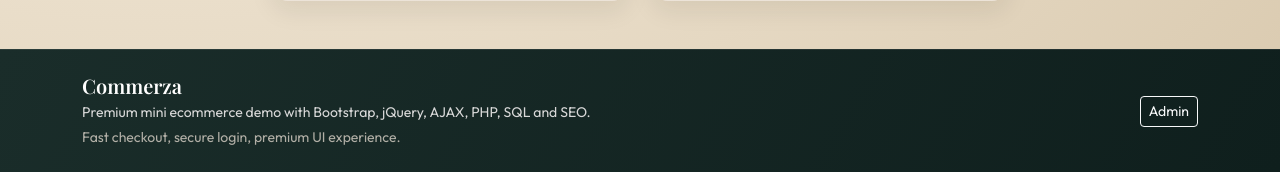
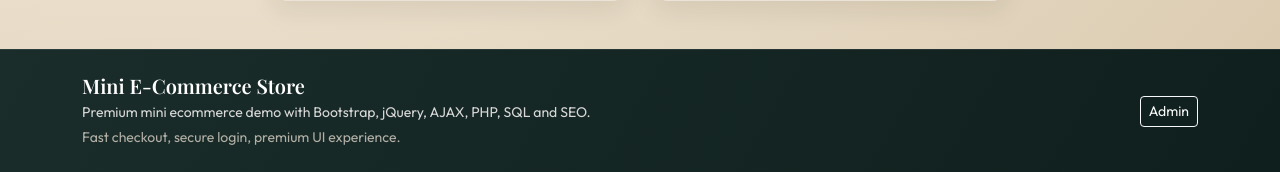
Before and after one commit to ahmershahdev/mini-ecommerce, a PHP site: page / in a window 1280 px wide. Shown: the part 1119-1291 px from the top of the page. Run offline with PHP 8.4, Linux system fonts and the light colour scheme; data comes from the database, SQL or seed files in the repository.

Commit message:
Fixing Names & Database Connectivity Issue

```diff
--- a/404.php
+++ b/404.php
@@ -1,7 +1,7 @@
 <?php
 require_once 'config/db.php';
 
-$pageTitle = '404 Not Found | Commerza';
+$pageTitle = '404 Not Found | Mini E-Commerce';
 $metaDescription = 'The page you requested was not found.';
 $metaKeywords = '404, not found';
 
--- a/admin/backend/product_crud.php
+++ b/admin/backend/product_crud.php
@@ -1,5 +1,5 @@
 <?php
-require_once '../../config/db.php';
+require_once 'config/db.php';
 
 if (!isset($_SESSION['admin_id'])) {
     header('Location: ' . $APP_PATH . '/admin-login');
--- a/admin/frontend/admin-login.php
+++ b/admin/frontend/admin-login.php
@@ -1,5 +1,5 @@
 <?php
-require_once '../../config/db.php';
+require_once 'config/db.php';
 
 if (isset($_SESSION['admin_id'])) {
     header('Location: ' . $APP_PATH . '/admin-panel');
@@ -63,7 +63,7 @@ if (isset($_POST['admin_login'])) {
 <head>
     <meta charset="utf-8">
     <meta name="viewport" content="width=device-width, initial-scale=1">
-    <title>Admin Login | Commerza</title>
+    <title>Admin Login | Mini E-Commerce</title>
     <link href="https://cdn.jsdelivr.net/npm/bootstrap@5.3.3/dist/css/bootstrap.min.css" rel="stylesheet">
     <link href="<?php echo $APP_PATH; ?>/assets/css/style.css" rel="stylesheet">
 </head>
--- a/admin/frontend/admin-panel.php
+++ b/admin/frontend/admin-panel.php
@@ -1,5 +1,5 @@
 <?php
-require_once '../../config/db.php';
+require_once 'config/db.php';
 
 if (!isset($_SESSION['admin_id'])) {
     header('Location: ' . $APP_PATH . '/admin-login');
@@ -31,7 +31,7 @@ $msg = isset($_GET['msg']) ? $_GET['msg'] : '';
 <head>
     <meta charset="utf-8">
     <meta name="viewport" content="width=device-width, initial-scale=1">
-    <title>Admin Panel | Commerza</title>
+    <title>Admin Panel | Mini E-Commerce</title>
     <link href="https://cdn.jsdelivr.net/npm/bootstrap@5.3.3/dist/css/bootstrap.min.css" rel="stylesheet">
     <link href="<?php echo $APP_PATH; ?>/assets/css/style.css" rel="stylesheet">
 </head>
--- a/backend/cart_api.php
+++ b/backend/cart_api.php
@@ -1,5 +1,5 @@
 <?php
-require_once '../config/db.php';
+require_once 'config/db.php';
 header('Content-Type: application/json');
 
 if (!isset($_POST['product_id'])) {
--- a/cart.php
+++ b/cart.php
@@ -36,8 +36,8 @@ if (isset($_GET['remove'])) {
 
 $cartPath = (isset($APP_PATH) ? $APP_PATH : '') . '/cart';
 
-$pageTitle = 'Your Cart | Commerza';
-$metaDescription = 'Manage your cart and checkout quickly at Commerza.';
+$pageTitle = 'Your Cart | Mini E-Commerce';
+$metaDescription = 'Manage your cart and checkout quickly at our Mini E-Commerce Store.';
 $metaKeywords = 'cart, checkout, ecommerce';
 
 require_once 'includes/header.php';
--- a/checkout.php
+++ b/checkout.php
@@ -44,8 +44,8 @@ if (isset($_POST['place_order'])) {
     }
 }
 
-$pageTitle = 'Checkout | Commerza';
-$metaDescription = 'Place your order quickly from Commerza checkout.';
+$pageTitle = 'Checkout | Mini E-Commerce';
+$metaDescription = 'Place your order quickly from Mini E-Commerce checkout.';
 $metaKeywords = 'checkout, order, buy';
 
 require_once 'includes/header.php';
--- a/includes/footer.php
+++ b/includes/footer.php
@@ -2,7 +2,7 @@
     <div class="container py-4">
         <div class="row g-3 align-items-center">
             <div class="col-md-6">
-                <h5 class="footer-title mb-1">Commerza</h5>
+                <h5 class="footer-title mb-1">Mini E-Commerce Store</h5>
                 <p class="mb-1 small">Premium mini ecommerce demo with Bootstrap, jQuery, AJAX, PHP, SQL and SEO.</p>
                 <p class="mb-0 small footer-muted">Fast checkout, secure login, premium UI experience.</p>
             </div>
--- a/includes/header.php
+++ b/includes/header.php
@@ -1,9 +1,9 @@
 <?php
 if (!isset($pageTitle)) {
-    $pageTitle = 'Commerza - Mini Ecommerce';
+    $pageTitle = ' Mini Ecommerce';
 }
 if (!isset($metaDescription)) {
-    $metaDescription = 'Commerza mini ecommerce website with premium responsive storefront.';
+    $metaDescription = 'Mini E-Commerce Store with premium responsive storefront.';
 }
 if (!isset($metaKeywords)) {
     $metaKeywords = 'ecommerce, shopping, cart, admin panel';
@@ -57,7 +57,7 @@ $appPathSafe = isset($APP_PATH) ? $APP_PATH : '';
 <body>
     <nav class="navbar navbar-expand-lg navbar-dark top-nav sticky-top">
         <div class="container">
-            <a class="navbar-brand brand-mark" href="<?php echo $appPathSafe; ?>/">Commerza</a>
+            <a class="navbar-brand brand-mark" href="<?php echo $appPathSafe; ?>/">Mini E-Commerce</a>
             <button class="navbar-toggler" type="button" data-bs-toggle="collapse" data-bs-target="#mainNav" aria-controls="mainNav" aria-expanded="false" aria-label="Toggle navigation">
                 <span class="navbar-toggler-icon"></span>
             </button>
--- a/index.php
+++ b/index.php
@@ -1,8 +1,8 @@
 <?php
 require_once 'config/db.php';
 
-$pageTitle = 'Commerza | Premium Shopping';
-$metaDescription = 'Buy Product A to Product E from Commerza mini ecommerce storefront.';
+$pageTitle = 'Mini E-Commerce | Premium Shopping';
+$metaDescription = 'Buy Product A to Product E from mini ecommerce storefront.';
 $metaKeywords = 'product a, product b, product c, product d, product e, online store';
 
 $products = array();
@@ -34,7 +34,7 @@ foreach ($products as $p) {
 $extraHead = '<script type="application/ld+json">' . json_encode(array(
     '@context' => 'https://schema.org',
     '@type' => 'WebSite',
-    'name' => 'Commerza',
+    'name' => 'Mini E-Commerce',
     'url' => $baseUrl,
     'potentialAction' => array(
         '@type' => 'SearchAction',
--- a/login.php
+++ b/login.php
@@ -61,7 +61,7 @@ if (isset($_POST['login'])) {
 <head>
     <meta charset="utf-8">
     <meta name="viewport" content="width=device-width, initial-scale=1">
-    <title>Login | Commerza</title>
+    <title>Login | Mini E-Commerce</title>
     <link href="https://cdn.jsdelivr.net/npm/bootstrap@5.3.3/dist/css/bootstrap.min.css" rel="stylesheet">
     <link href="https://fonts.googleapis.com/css2?family=Outfit:wght@300;400;500;600;700&family=Playfair+Display:wght@600;700&display=swap" rel="stylesheet">
     <link href="<?php echo $APP_PATH; ?>/assets/css/style.css" rel="stylesheet">
@@ -71,7 +71,7 @@ if (isset($_POST['login'])) {
     <div class="auth-shell">
         <div class="auth-card">
             <div class="auth-brand">
-                <a class="brand-mark" href="<?php echo $APP_PATH; ?>/">Commerza</a>
+                <a class="brand-mark" href="<?php echo $APP_PATH; ?>/">Mini E-Commerce</a>
                 <p class="auth-subtitle">Welcome back. Login to continue shopping.</p>
             </div>
 
--- a/products.php
+++ b/products.php
@@ -26,12 +26,12 @@ if ($product) {
     }
 }
 
-$pageTitle = 'Product Details | Commerza';
-$metaDescription = 'View product details and buy from Commerza.';
+$pageTitle = 'Product Details | Mini E-Commerce';
+$metaDescription = 'View product details and buy from Mini E-Commerce Store.';
 $metaKeywords = 'product, details, ecommerce';
 
 if ($product) {
-    $pageTitle = $product['name'] . ' | Commerza';
+    $pageTitle = $product['name'] . ' | Mini E-Commerce';
     $metaDescription = $product['description'];
 }
 
--- a/signup.php
+++ b/signup.php
@@ -44,7 +44,7 @@ if (isset($_POST['signup'])) {
 <head>
     <meta charset="utf-8">
     <meta name="viewport" content="width=device-width, initial-scale=1">
-    <title>Signup | Commerza</title>
+    <title>Signup | Mini E-Commerce</title>
     <link href="https://cdn.jsdelivr.net/npm/bootstrap@5.3.3/dist/css/bootstrap.min.css" rel="stylesheet">
     <link href="https://fonts.googleapis.com/css2?family=Outfit:wght@300;400;500;600;700&family=Playfair+Display:wght@600;700&display=swap" rel="stylesheet">
     <link href="<?php echo $APP_PATH; ?>/assets/css/style.css" rel="stylesheet">
@@ -54,7 +54,7 @@ if (isset($_POST['signup'])) {
     <div class="auth-shell">
         <div class="auth-card">
             <div class="auth-brand">
-                <a class="brand-mark" href="<?php echo $APP_PATH; ?>/">Commerza</a>
+                <a class="brand-mark" href="<?php echo $APP_PATH; ?>/">Mini E-Commerce</a>
                 <p class="auth-subtitle">Create your account and start shopping instantly.</p>
             </div>
 
```
